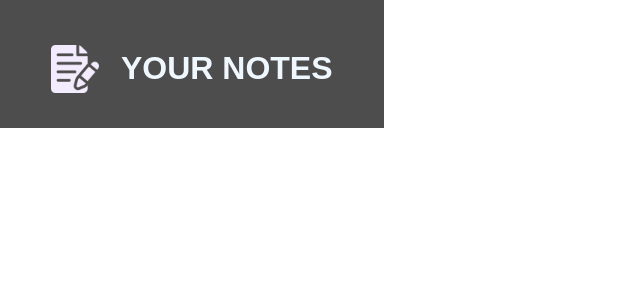
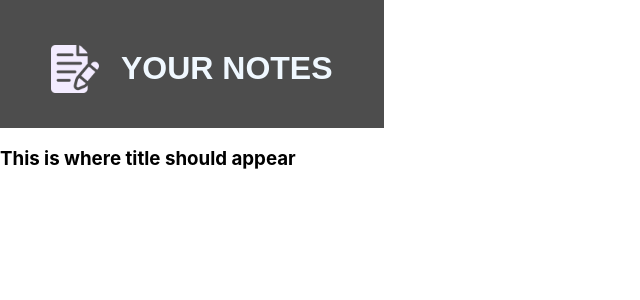
Before and after one commit to karansethia/React-Notes-App, a React (Create React App) app: page / in a window 1280 px wide. Shown: the top 300 px of the page, without its empty margins (0-640 px from the left). Built offline with nearby package versions, Linux system fonts and the light colour scheme.

Commit message:
Adding NotesList component

```diff
--- /dev/null
+++ b/src/Components/Sidebar/NotesList.js
@@ -0,0 +1,8 @@
+export default function NotesList(){
+    return(
+        <div>
+            <h3>This is where title should appear</h3>
+            <image src="" alt=""/>
+        </div>
+    )
+}
--- a/src/Components/Sidebar/Sidebar.js
+++ b/src/Components/Sidebar/Sidebar.js
@@ -1,7 +1,10 @@
+import NotesList from "./NotesList"
 import Header from "./Header"
 
 export default function Sidebar(){
-    return(
+    return(<div>
         <Header />
+        <NotesList />
+    </div>
     )
 }
```
